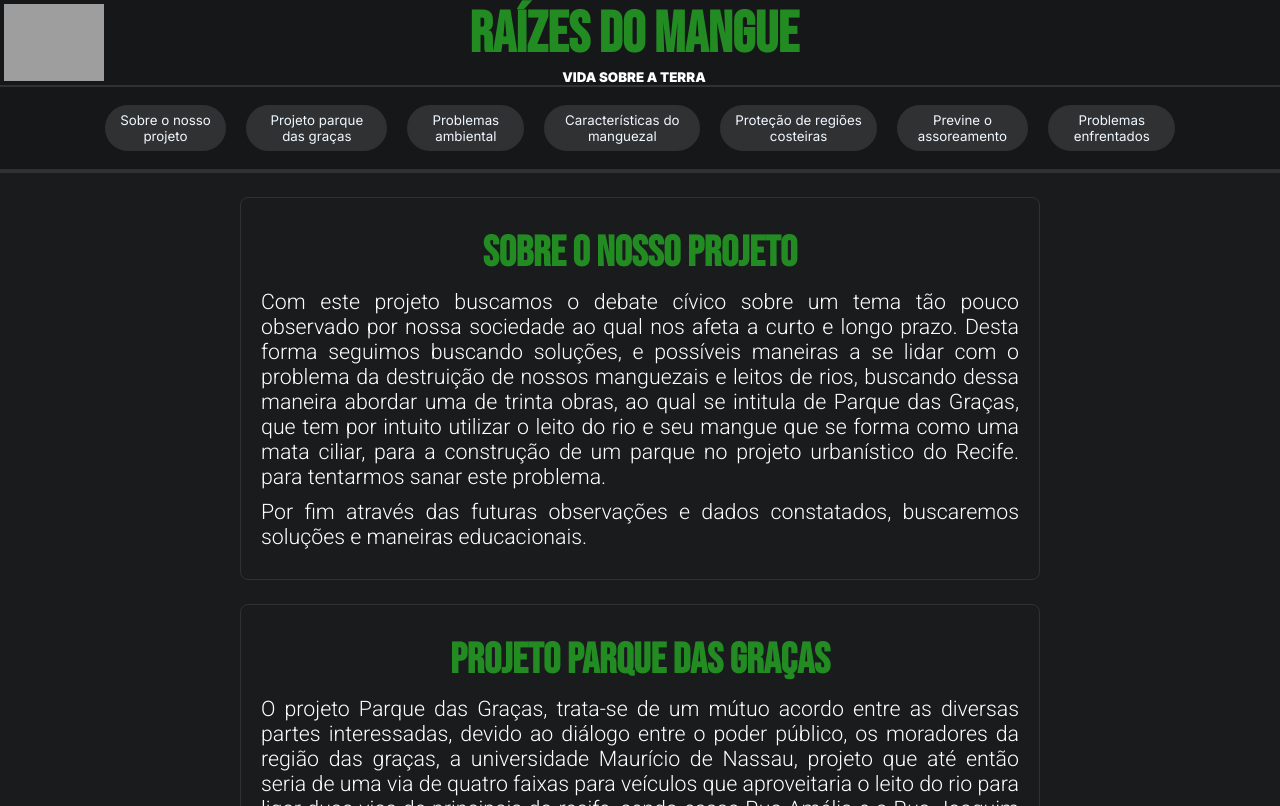
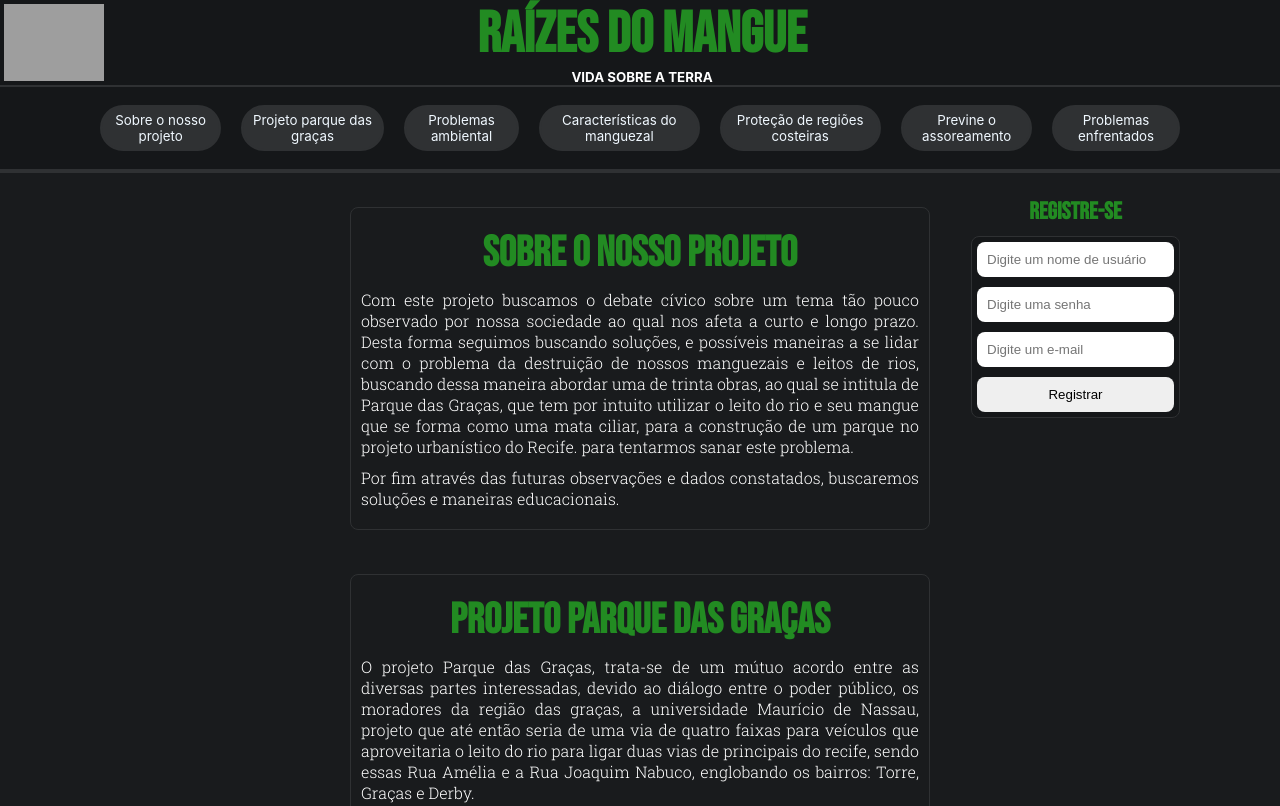
Before and after one commit to Thailson13/projeto_raizes_do_mangue, a plain HTML site: page index.html in a window 1280 px wide. Shown: the top 806 px of the page. Drawn offline with Linux system fonts and the light colour scheme; grey boxes are pictures that could not be loaded.

Commit message:
Added "Register" menu and structure fixes.

```diff
--- a/index.html
+++ b/index.html
@@ -15,7 +15,7 @@
     <header id="heading">
         <div id="elements">
             <img src="https://images.vexels.com/media/users/3/201937/isolated/preview/62c7a5c92594167926074cc792accb86-animal-bonito-caranguejo.png"
-                alt="" id="avatar" class="_100px">
+                alt="" id="avatar">
             <div id="titleLocation">
                 <h1 id="title">
                     RAÍZES DO MANGUE
@@ -53,7 +53,8 @@
         </nav>
     </header>
     <main>
-        <section class="textCard" id="Sobre">
+        <section class="textCard1" id="Sobre">
+            <span class="_309px"></span>
             <div class="textDivision">
                 <h1 class="titleCard">
                     Sobre o nosso projeto
@@ -73,9 +74,17 @@
                     Por fim através das futuras observações e dados constatados, buscaremos soluções e maneiras
                     educacionais.
                 </p>
-
             </div>
-
+            <div id="inputDiv">
+                <h1>REGISTRE-SE</h1>
+                <form action="">
+                    <input type="text" placeholder="Digite um nome de usuário">
+                    <input type="password" placeholder="Digite uma senha">
+                    <input type="email" placeholder="Digite um e-mail">
+                    <input type="submit" value="Registrar" id="submitCursor">
+                </form>
+            </div>
+            <span class="_100px"></span>
         </section>
         <section class="textCard" id="Projeto">
             <div class="textDivision">
@@ -184,7 +193,7 @@
                     Previne o assoreamento
                 </h1>
                 <p class="text01">
-                    O assoreamento de cursos d’água consiste no acúmulo de sedimentos pelo depósito de solo e outros
+                    O assoreamento de cursos d'água consiste no acúmulo de sedimentos pelo depósito de solo e outros
                     tipos de detritos no fundo de rios, baías e lagos, sendo responsável por provocar a redução do
                     volume de água de habitats naturais. O assoreamento também torna a água turva, dificulta a entrada
                     de luz e compromete severamente o processo de fotossíntese de espécies vegetais. O fenômeno ainda
@@ -205,7 +214,7 @@
                     só realiza o papel de prevenção de fenômenos naturais, como enchentes e alagamentos que
                     sofremos anualmente, como realiza o papel de evitar o assoreamento do nosso leito de rio, e realiza
                     mais um papel fundamental, já que são capazes da absorção de gás carbônico do ar, fazendo assim
-                    um papel maior do que se é imaginado por cada um.
+                    um papel maior do que se é imaginado.
                 </p>
                 <p class="text01">
                     Sabendo que esse descaso nos afetará mais cedo ou mais tarde, e como o ser humano apenas se
@@ -224,12 +233,12 @@
                 </p>
             </div>
         </section>
+    </main>
+    <footer>
         <section id="TopPage">
             <img src="de-volta-ao-topo.png" alt="" id="returnTop">
         </section>
-    </main>
-    <footer>
-
     </footer>
 </body>
+
 </html>
--- a/style.css
+++ b/style.css
@@ -1,11 +1,11 @@
 /* IMPORTES */
-@import url('https://fonts.googleapis.com/css2?family=Bebas+Neue&family=Inter:wght@400;900&family=Oswald&family=Roboto:wght@300&family=Zilla+Slab&display=swap');
-
+@import url('https://fonts.googleapis.com/css2?family=Bebas+Neue&family=Roboto+Slab:wght@300&family=Roboto:wght@300&display=swap');
 /* Reset */
 * {
     margin: 0;
     padding: 0;
     box-sizing: border-box;
+
 }
 
 li {
@@ -16,17 +16,30 @@ li {
 /* Builds */
 ._100px {
     width: 100px;
-    margin: 8px;
+
+
 }
 
-html{
+._203px {
+    width: 203px;
+
+}
+
+._309px {
+    width: 309px;
+
+}
+
+
+html {
     scroll-behavior: smooth;
+
 }
+
 body {
     background: #191B1D;
 
 }
-
 
 .emphasis {
     color: greenyellow;
@@ -43,7 +56,7 @@ body {
     margin-bottom: 40px;
     margin-left: auto;
     margin-right: auto;
-    width: 600px;
+    width: 500px;
     border-radius: 8px;
 }
 
@@ -52,14 +65,13 @@ body {
     margin-bottom: 40px;
     margin-left: auto;
     margin-right: auto;
-    width: 600px;
-    height: 350px;
+    width: 500px;
+    height: 300px;
     border-radius: 8px;
 }
 
+/* Heading Page */
 
-
-/* Heading Page */
 #heading #elements {
     display: flex;
     justify-content: space-between;
@@ -70,10 +82,6 @@ body {
     color: #228b22;
     font-family: 'Bebas Neue', sans-serif;
     font-size: 43pt;
-    margin-top: auto;
-    margin-bottom: auto;
-    margin-left: auto;
-    margin-right: auto;
     text-align: center;
     cursor: pointer;
 
@@ -89,6 +97,7 @@ body {
 
 
 #heading #elements #avatar {
+    width: 100px;
     margin: 4px;
     margin-right: 0;
     cursor: pointer;
@@ -111,8 +120,8 @@ body {
 }
 
 #heading nav .navButton {
-    padding-left: 10px;
-    padding-right: 10px;
+    padding-left: 1.3px;
+    padding-right: 1.3px;
     padding-top: 5px;
     padding-bottom: 5px;
     margin: 10px;
@@ -133,6 +142,7 @@ body {
     border-color: forestgreen;
     border-width: 2px;
     box-sizing: border-box;
+
 }
 
 #heading nav a {
@@ -143,24 +153,24 @@ body {
 /* Main Page */
 .textCard {
     margin-top: 3vh;
-    border-style: solid;
-    border-color:#2F3133;
-    border-width: 1px;
-    width: 800px;
+    width: 600px;
     margin-left: auto;
     margin-right: auto;
-    border-radius: 8px;
+    display: flex;
 
 
 }
 
 .textCard .textDivision {
+    border-radius: 8px;
+    border-style: solid;
+    border-color:#2F3133;
+    border-width: 1px;
     margin: 10px;
     padding-bottom: 10px;
     padding-top: 10px;
     padding-left: 10px;
     padding-right: 10px;
-
 
 }
 
@@ -176,26 +186,94 @@ body {
 .textCard .textDivision .text01 {
     color: white;
     margin-bottom: 10px;
-    font-size: 16pt;
-    font-family: 'Roboto', sans-serif;
+    font-size: 12pt;
+    font-family: 'Roboto Slab', serif;
     text-align: justify;
 
 }
 
-.textCard .textDivision img{
+.textCard .textDivision img {
     margin-right: auto;
     margin-left: auto;
     display: flex;
     justify-content: center;
 }
 
+.textCard1 {
+    margin-top: 3vh;
+    display: flex;
+
+}
+
+.textCard1 .textDivision {
+    border-radius: 8px;
+    border-style: solid;
+    border-color:#2F3133;
+    border-width: 1px;
+    margin: 10px;
+    padding-bottom: 10px;
+    padding-top: 10px;
+    padding-left: 10px;
+    padding-right: 10px;
+    width: 580px;
+    margin-left: auto;
+    margin-right: auto;
+
+
+}
+
+.textCard1 .textDivision .titleCard {
+    color: forestgreen;
+    margin: 10px;
+    font-family: 'Bebas Neue', sans-serif;
+    font-size: 32pt;
+    text-align: center;
+
+}
+
+.textCard1 .textDivision .text01 {
+    color: white;
+    margin-bottom: 10px;
+    font-size: 12pt;
+    font-family: 'Roboto Slab', serif;
+    text-align: justify;
+
+
+}
+
+#inputDiv form{
+    display: grid;
+    margin-bottom: auto;
+    background-color: #151719;
+    border-style: solid;
+    border-width: 1px;
+    border-radius: 8px;
+    border-color: #2F3133;
+    margin-top: 10px;
+
+}
+
+#inputDiv form input{
+    padding: 10px;
+    margin: 5px;
+    border-radius: 8px;
+    border: none;
+    box-shadow: none;
+
+}
+
+#submitCursor{
+    cursor: pointer;
+}
+
+#inputDiv h1{
+    text-align: center;
+    color: #228b22;
+    font-family: 'Bebas Neue', sans-serif;
+
+}
 
 /* Footer */
-
-
-footer div a {
-    color: white;
-}
 
 
 
@@ -285,17 +363,29 @@ footer div a {
 
 }
 
+.textCard1 .textDivision{
+    animation: fromTop.6s;
+    animation-delay: 0.2s;
+
+}
+
 .textCard .textDivision{
     animation: fromTop.6s;
     animation-delay: 0.2s;
 
 }
 
+#inputDiv{
+    animation: fromLeft 0.6s;
+    animation-delay: 0.2s;
+}
+
+
 /* BUTTON TOP RETURN */
 #returnTop{
     position: fixed;
     bottom: 20px;
-    right: 20px;
-    width: 60px;
+    right: 30px;
     cursor: pointer;
+    animation: fromTop .6s;
 }
```
Also changed, not shown: 1 other file.
